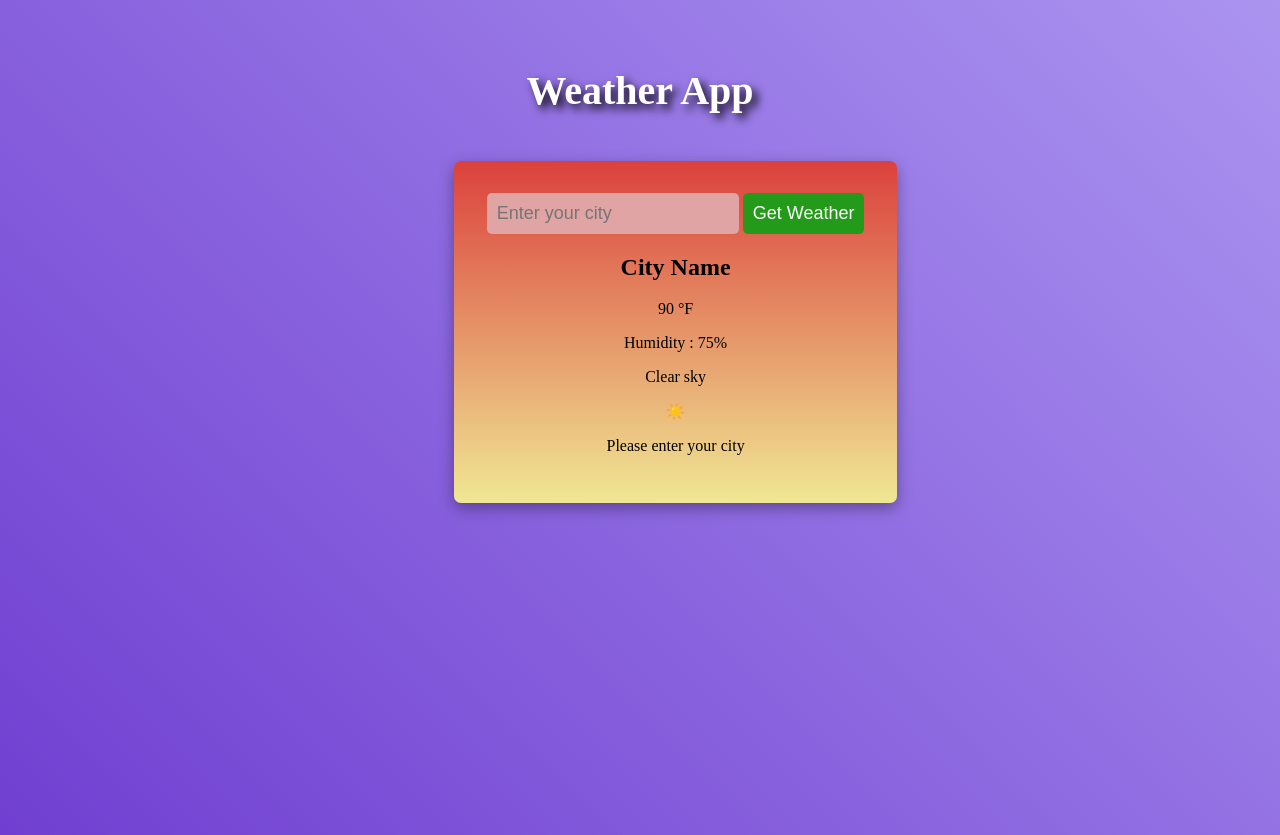
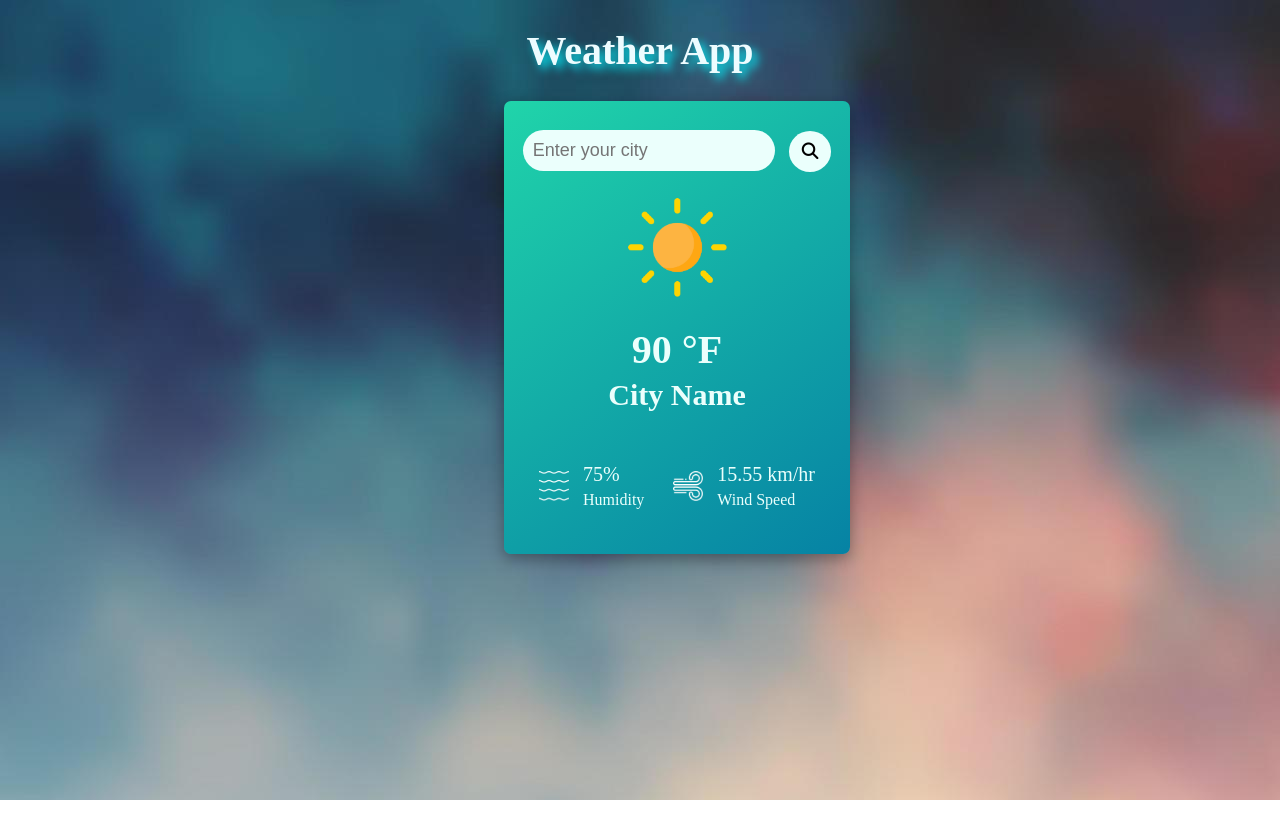
Before and after one commit to ujjwalanand678/javascript-weather-app, a plain HTML site: page index.html in a window 1280 px wide. After the commit the page ends 800 px from the top, so only its background shows below. Drawn offline with Linux system fonts and the light colour scheme.

Commit message:
style completed

```diff
--- a/index.html
+++ b/index.html
@@ -6,21 +6,36 @@
     <title>Weather App</title>
     <link rel="stylesheet" href="./styles.css">
     <script src="./script.js" defer></script>
+    <link rel="stylesheet" href="https://cdnjs.cloudflare.com/ajax/libs/font-awesome/6.7.2/css/all.min.css" integrity="sha512-Evv84Mr4kqVGRNSgIGL/F/aIDqQb7xQ2vcrdIwxfjThSH8CSR7PBEakCr51Ck+w+/U6swU2Im1vVX0SVk9ABhg==" crossorigin="anonymous" referrerpolicy="no-referrer" />
 </head>
 <body>
     <h1 class="heading">Weather App</h1>
     <div class="container">
         <form action="" class="Weather-form">
             <input type="text" class="city-name" placeholder="Enter your city">
-            <button type="submit" class="btn">Get Weather</button>
+            <button type="submit" class="btn"><i class="fa-solid fa-magnifying-glass fa-lg"></i></i></button>
         </form>
         <div class="weather-card">
+            <img src="./image/clear.png" alt="" class="weather-emoji" >
+            <h1 class="temp-display">90 °F</h1>
             <h2 class="city-display">City Name</h2>
-            <p class="temp-display">90 °F</p>
-            <p class="humidity-display">Humidity : 75%</p>
-            <p class="description-weather">Clear sky</p>
-            <p class="waeather-emoji">☀️</p>
-            <p class="error-display">Please enter your city</p>
+            <div class="details">
+                <div class="col">
+                    <img src="./image/humidity.png" alt="">
+                    <div class="col-1">
+                        <p class="humidity">75%</p>
+                        <p class="humidity-1">Humidity</p>
+                    </div>
+                </div>
+                <div class="col">
+                    <img src="./image/wind.png" alt="">
+                    <div class="col-1">
+                        <p class="wind">15.55 km/hr</p>
+                        <p class="wind-1">Wind Speed</p>
+                    </div>
+                </div>
+            </div>
+
         </div>
     </div>
 </body>
--- a/styles.css
+++ b/styles.css
@@ -1,47 +1,91 @@
-body{
-    background: linear-gradient(45deg,rgba(112, 63, 209, 1) , rgb(171, 148, 240));
-    height: 100vh;
+body {
+  /* background: linear-gradient(45deg,rgb(53, 220, 253) , rgb(219, 248, 251)); */
+  height: 100%;
+  color: #ebfffc;
+  background-image: url(./image/dark-sky-clouds.jpg);
+  font-family:;
 }
-.heading{
+.heading {
   text-align: center;
-    position: relative;
-    top: 40px;
-    color: rgb(255, 255, 255);
-    text-shadow: 5px 5px 10px rgb(0, 0, 0);
+  color: rgb(237, 252, 255);
+  text-shadow: 5px 5px 10px rgb(6, 239, 251);
   font-size: 40px;
-
 }
-.container{
+.container {
   display: flex;
   flex-direction: column;
   text-align: center;
   box-shadow: rgba(0, 0, 0, 0.35) 0px 5px 15px;
-    width: 30%;
+  width: 25%;
   position: relative;
-    top: 60px;
-    left: 446px;
-    padding: 32px;
+  left: 496px;
+  padding: 29px 15px;
   border-radius: 7px;
-    background: linear-gradient(180deg,rgb(219, 65, 60) , rgb(240, 231, 148));
+  background: linear-gradient(145deg, rgb(32, 212, 170), rgb(6, 130, 164));
 }
-.city-name{
+.city-name {
   border: none;
   padding: 10px;
   font-size: large;
-    border-radius: 5px;
-    background-color: rgb(224, 164, 164);
+  border-radius: 30px;
+  background-color: #ebfffc;
   color: black;
-
+  margin-right: 10px;
 }
-.city-name:focus{
+.city-name:focus {
   outline: none;
 }
-.btn{
+.btn {
   border: none;
-    padding: 10px;
-    font-size: large;
-    border-radius: 5px;
-    background-color: rgb(36, 154, 26);
-    color: rgb(255, 255, 255);
+  padding: 13px;
+  border-radius: 50%;
+  background-color: #ebfffc;
   cursor: pointer;
 }
+.weather-emoji {
+  width: 150px;
+}
+.temp-display {
+  margin: 0;
+  padding: 0;
+  color: #ebfffc;
+  font-size: 40px;
+}
+.city-display {
+  color: #ebfffc;
+  margin: 5px;
+  font-size: 30px;
+}
+.col {
+    display: flex;
+    flex-direction: row;
+    /* align-content: center; */
+    align-items: center;
+}
+.details {
+  display: flex;
+  align-items: center;
+  justify-content: space-between;
+  padding: 0 20px;
+  margin-top: 36px;
+}
+.humidity-1,
+.wind-1 {
+    margin-top: -15px;
+}
+.humidity,
+.wind {
+  font-size: 20px;
+
+  margin-top: 15px;
+}
+.col img{
+    width: 30px;
+    height: 30px;
+}
+.col-1{
+    display: flex;
+    margin-left: 14px;
+    flex-direction: column;
+    align-items: flex-start;
+}
```
Also changed, not shown: image/clear.png (added), image/clouds.png (added), image/dark-sky-clouds.jpg (added), image/drizzle.png (added), image/humidity.png (added), image/mist.png (added), image/rain.png (added), image/search.png (added), image/snow.png (added), image/wind.png (added). Lines whose indentation alone changed are shown as unchanged.
